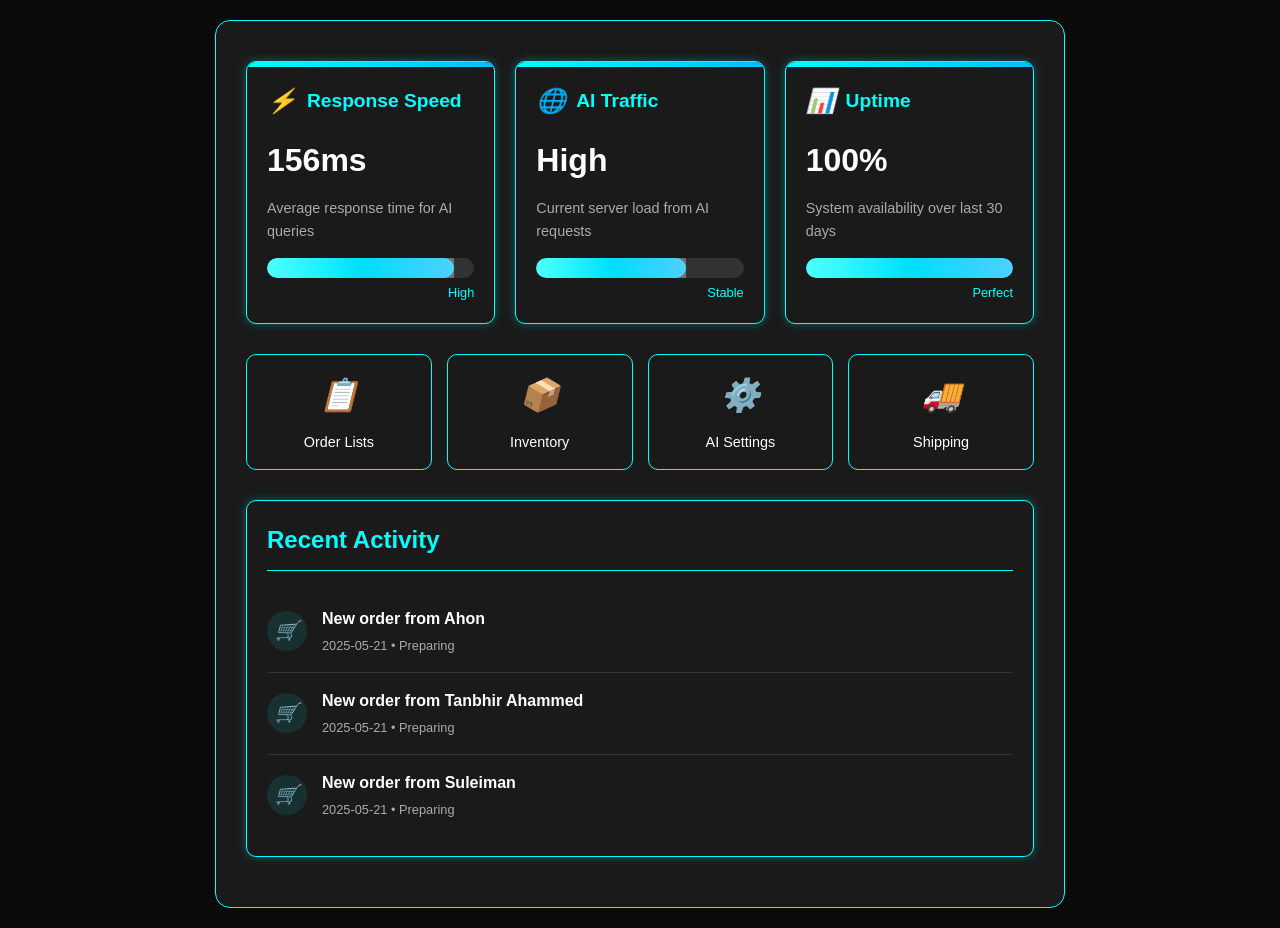
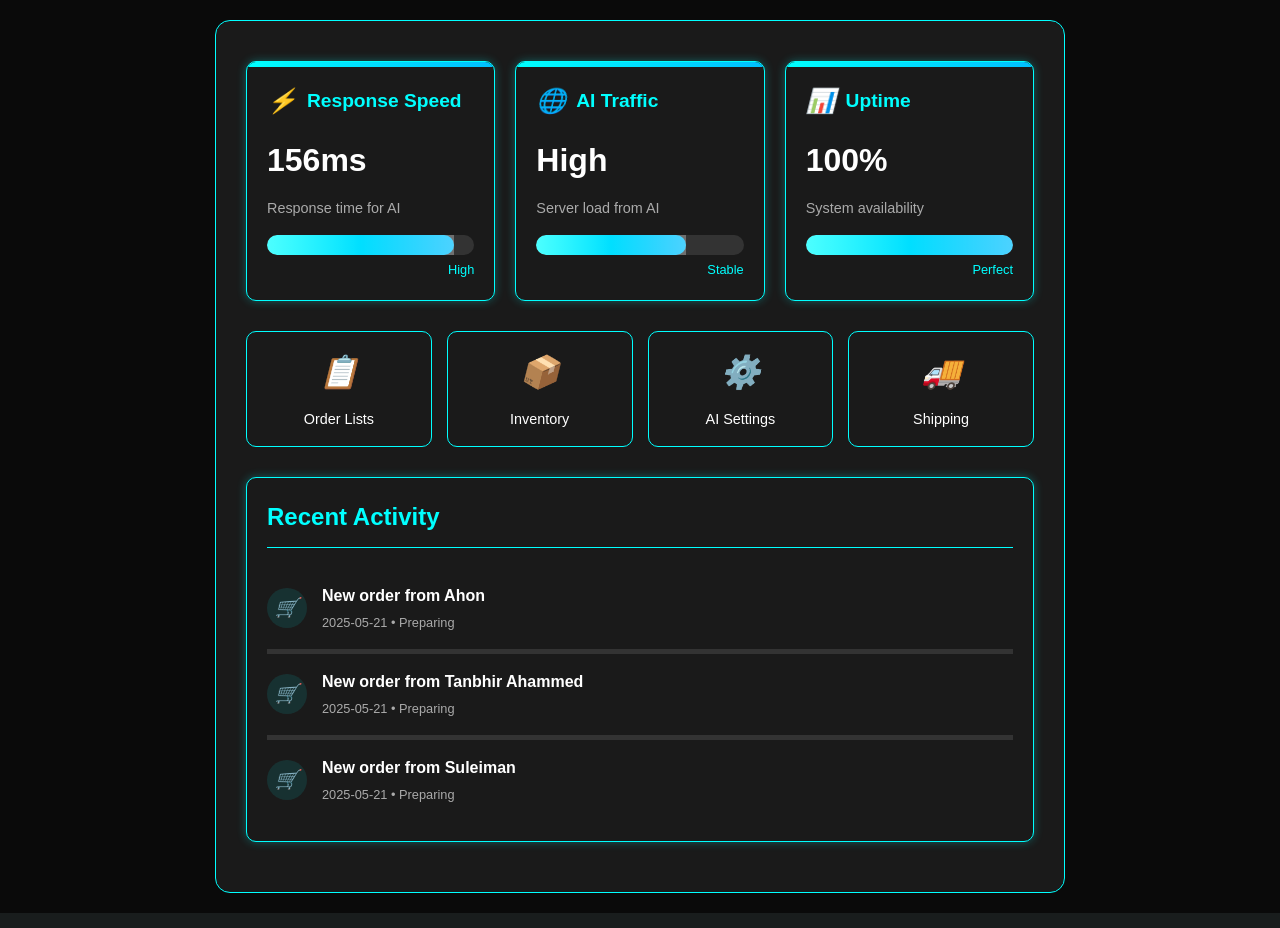
Before and after one commit to ezboofficial/aifebrica, a Flask app: page /dashboard in a window 1280 px wide. Shown: the part 60-988 px from the top of the page. Run offline with Flask 3, Linux system fonts and the light colour scheme; the visitor is signed in with stand-in values (Sample User, id 1).

Commit message:
Update dashboard.html

```diff
--- a/templates/dashboard.html
+++ b/templates/dashboard.html
@@ -166,7 +166,7 @@
             display: flex;
             align-items: center;
             padding: 15px 0;
-            border-bottom: 1px solid #333;
+            border-bottom: 5px solid #333;
         }
 
         .activity-item:last-child {
@@ -229,7 +229,7 @@
             <div class="metric-card">
                 <h3><i>⚡</i> Response Speed</h3>
                 <div class="value"><span id="responseSpeed">142ms</span></div>
-                <div class="description">Average response time for AI queries</div>
+                <div class="description">Response time for AI</div>
                 <div class="meter-container">
                     <div class="meter-bar" id="responseMeter" style="width: 85%;"></div>
                 </div>
@@ -239,7 +239,7 @@
             <div class="metric-card">
                 <h3><i>🌐</i> AI Traffic</h3>
                 <div class="value"><span id="trafficLevel">High</span></div>
-                <div class="description">Current server load from AI requests</div>
+                <div class="description">Server load from AI</div>
                 <div class="meter-container">
                     <div class="meter-bar" id="trafficMeter" style="width: 72%;"></div>
                 </div>
@@ -249,7 +249,7 @@
             <div class="metric-card">
                 <h3><i>📊</i> Uptime</h3>
                 <div class="value"><span id="uptimeValue">99.98%</span></div>
-                <div class="description">System availability over last 30 days</div>
+                <div class="description">System availability</div>
                 <div class="meter-container">
                     <div class="meter-bar" id="uptimeMeter" style="width: 99%;"></div>
                 </div>
```
